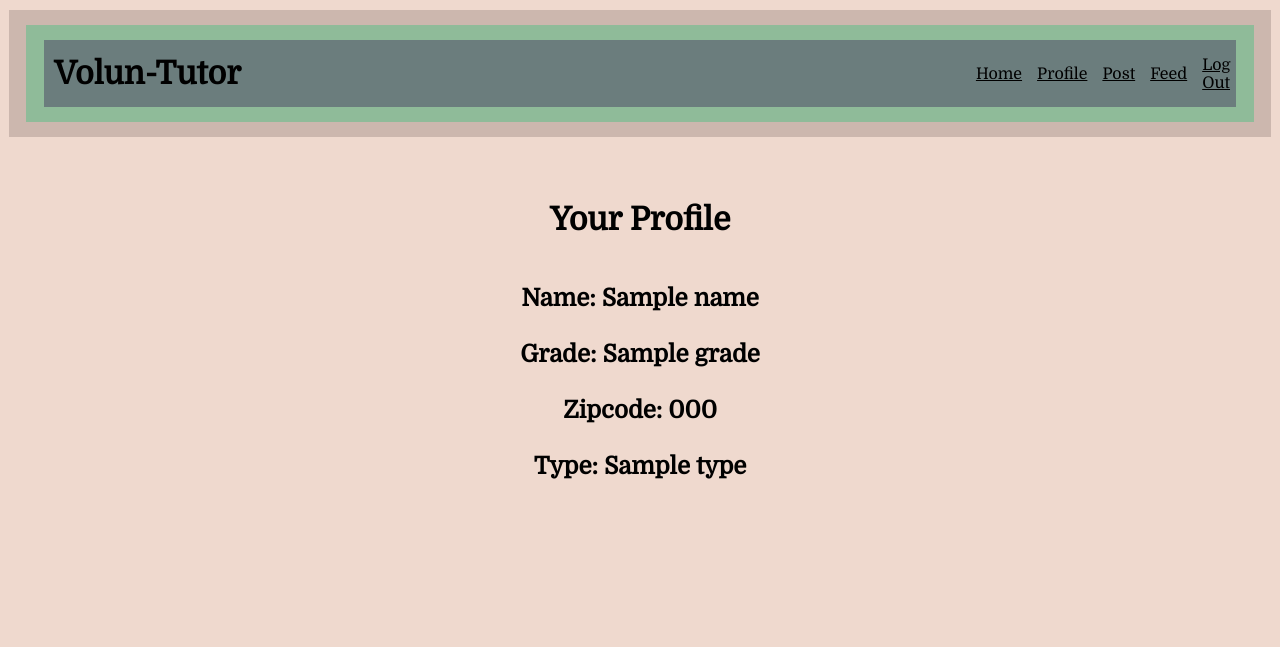
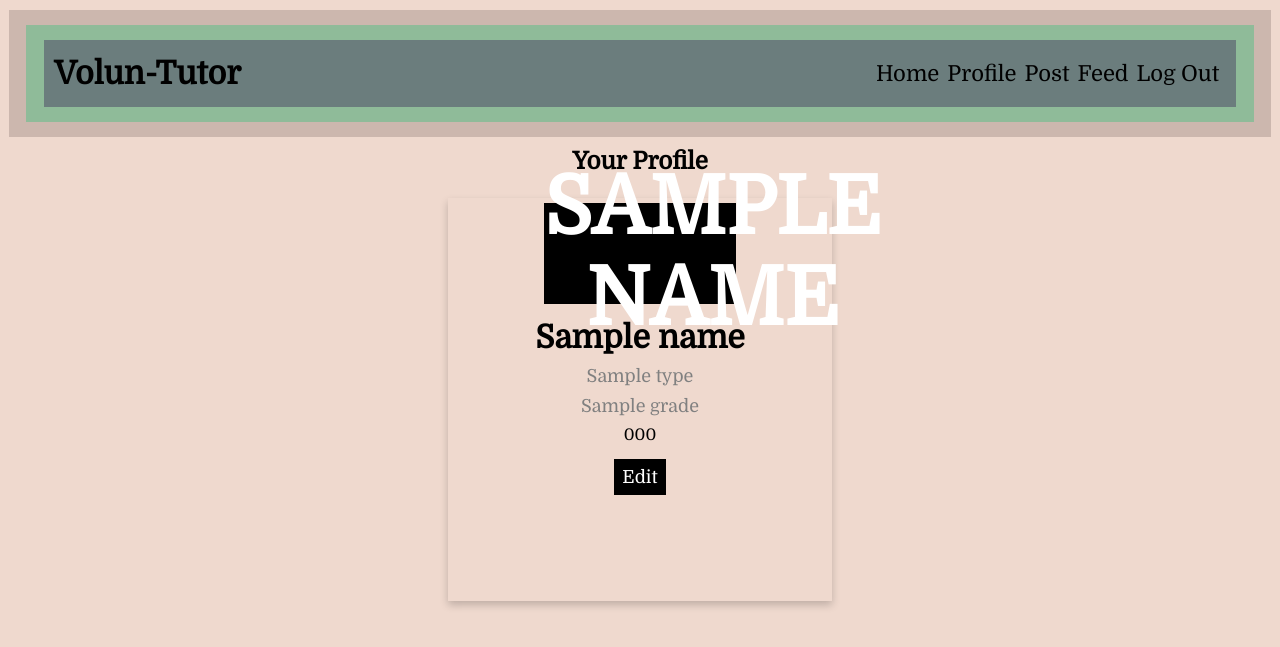
Before and after one commit to swalsh15/volun-tutor, a Python web app: template templates/profile.html in a window 1280 px wide. Shown: the top 647 px of the page. Run offline with Jinja, Linux system fonts and the light colour scheme; the template is opened without the code that fills it: most values are stand-ins (such as "Sample title", 1, 10 or a date in 2020).

Commit message:
Customized the View Profile page

```diff
--- a/static/themes/profile.css
+++ b/static/themes/profile.css
@@ -17,7 +17,7 @@ body{
     display: flex;
     flex-direction: row;
     align-items: center;
-    width: 250px;
+    width: 30%;
     justify-content: space-around;
     margin: 0;
 
@@ -61,5 +61,66 @@ body{
   .navlinks{
     height: fit-content;
     color: black;
-    padding-right: 15px;
+    padding-right: 5px;
   }
+
+
+  .card {
+  box-shadow: 0 4px 8px 0 rgba(0, 0, 0, 0.2);
+  width: 30%;
+  margin: auto;
+  text-align: center;
+  font-family: arial;
+}
+
+.title {
+  color: grey;
+  font-size: 18px;
+}
+
+button {
+  border: none;
+  outline: 0;
+  display: inline-block;
+  padding: 8px;
+  color: white;
+  background-color: #000;
+  text-align: center;
+  cursor: pointer;
+  width: 100%;
+  font-size: 18px;
+  display: flex;
+  flex-direction: row;
+  align-items: center;
+}
+
+a {
+  text-decoration: none;
+  font-size: 22px;
+  color: black;
+}
+
+button:hover, a:hover {
+  opacity: 0.7;
+}
+.profile_pic{
+   width: 50%;
+   height: 25%;
+   background-color: black;
+   color: white;
+   font-weight: bold;
+   display: flex;
+   flex-direction: row;
+
+}
+.first_letter{
+  font-size: 500%;
+  display: flex;
+  flex-direction: row;
+  align-items: center;
+}
+.profile_description{
+  display: flex;
+  flex-direction: column;
+  width: 60%;
+}
--- a/templates/profile.html
+++ b/templates/profile.html
@@ -2,6 +2,7 @@
 <head>
 <link rel="stylesheet" href="/static/themes/profile.css">
 <link href="https://fonts.googleapis.com/css?family=Domine" rel="stylesheet">
+<link rel="stylesheet" href="https://cdnjs.cloudflare.com/ajax/libs/font-awesome/4.7.0/css/font-awesome.min.css">
 </head>
 </head>
 
@@ -22,18 +23,43 @@
   </header>
   </header>
 
-<br>
+<!-- <br>
 <br>
 <br>
 <h1>Your Profile</h1>
 <br><br>
-<h2> Name: {{name}} </h2>
+<h2></h2>
 <br>
-<h2> Grade: {{grade}} </h2>
+<h2></h2>
 <br>
 <h2> Zipcode: {{zipcode}}</h2>
 <br>
-<h2>Type: {{type}} </h2>
+<h2>Type: {{type}} </h2> -->
+
+
+<h2 style="text-align:center">Your Profile</h2>
+<br>
+<div class="card">
+  <!-- <img src="/w3images/team2.jpg" alt="John" style="width:100%"> -->
+  <div class = "profile_pic">
+    <h3 class = "first_letter">{{name[0].upper()}}</h3>
+  </div>
+  <div class = "profile_description">
+  <h1>{{name}}</h1>
+  <p class="title">{{type}} </p>
+  <p class="title">{{grade}} </p>
+  <p>{{zipcode}} </p>
+
+  <!-- <div style="margin: 24px 0;">
+    <a href="#"><i class="fa fa-dribbble"></i></a>
+    <a href="#"><i class="fa fa-twitter"></i></a>
+    <a href="#"><i class="fa fa-linkedin"></i></a>
+    <a href="#"><i class="fa fa-facebook"></i></a>
+ </div> -->
+ <p><button>Edit</button></p>
+ </div>
+</div>
+
 <br>
 <br>
 
```
